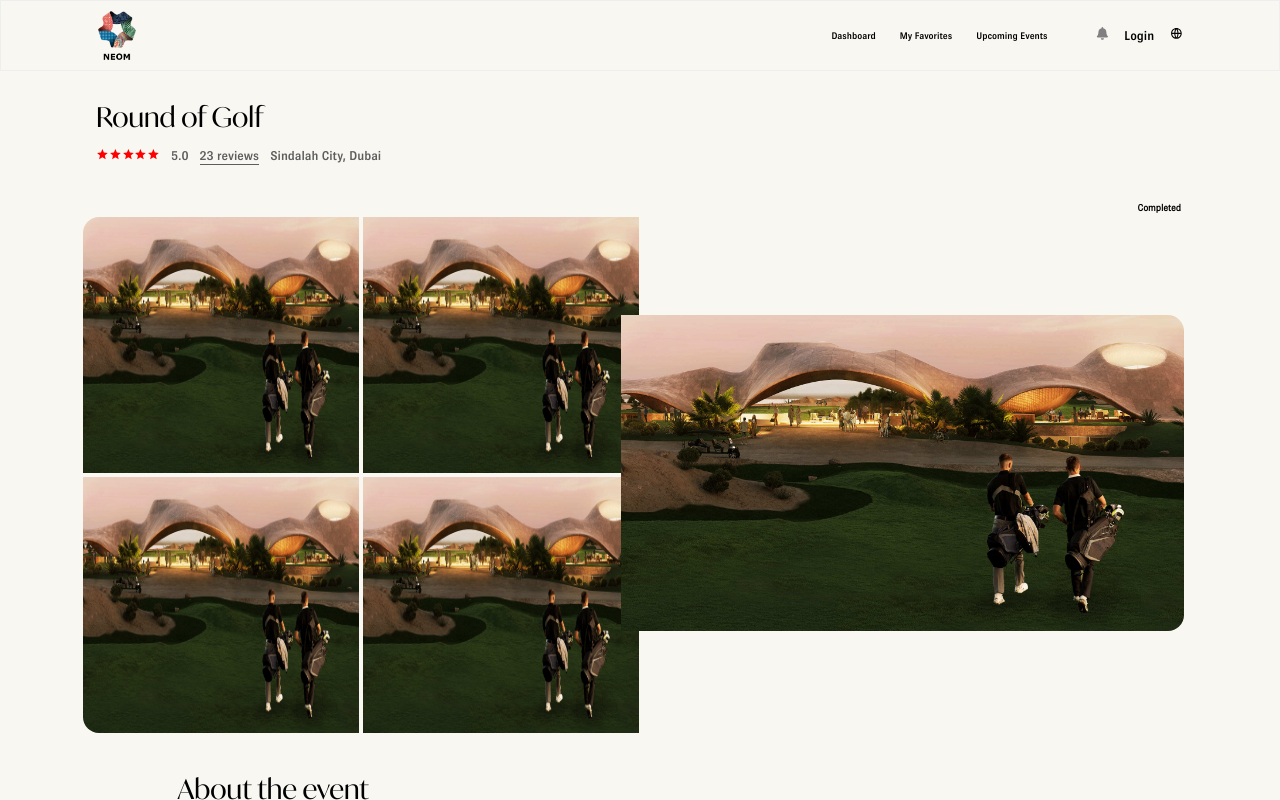
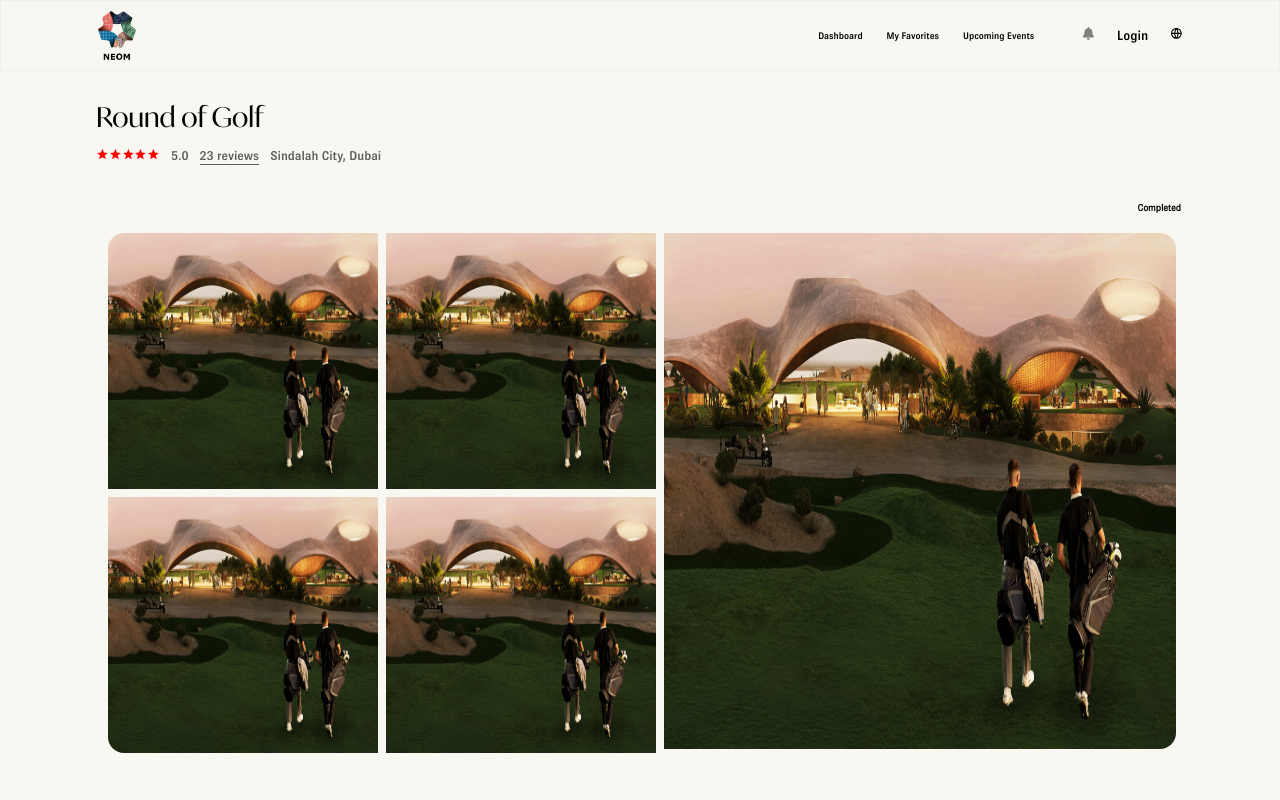
Before and after one commit to anants23O02/NEOM, a React (Vite) app in the folder client/: page /event in a window 1280 px wide. Built offline with nearby package versions, Linux system fonts and the light colour scheme.

Commit message:
made modal for three more pages

```diff
--- a/client/package.json
+++ b/client/package.json
@@ -15,6 +15,7 @@
     "@emotion/styled": "^11.14.0",
     "@mui/icons-material": "^6.4.3",
     "@mui/material": "^6.4.3",
+    "@reduxjs/toolkit": "^2.5.1",
     "@types/leaflet": "^1.9.16",
     "framer-motion": "^12.2.0",
     "leaflet": "^1.9.4",
@@ -23,6 +24,7 @@
     "react-dom": "^18.3.1",
     "react-icons": "^5.4.0",
     "react-leaflet": "^4.2.1",
+    "react-redux": "^9.2.0",
     "react-router-dom": "^7.1.5"
   },
   "devDependencies": {
--- a/client/src/App.tsx
+++ b/client/src/App.tsx
@@ -1,8 +1,16 @@
 import { RouterProvider } from "react-router-dom";
 import { router } from "./routes/routes";
-import './styles/App.css';
+import { Provider } from "react-redux";
+import { store } from "./store"; // Adjust path as needed
+
+
+import "./styles/App.css";
 function App() {
-  return <RouterProvider router={router} />;
+  return (
+    <Provider store={store}>
+      <RouterProvider router={router} />
+    </Provider>
+  );
 }
 
 export default App;
--- /dev/null
+++ b/client/src/components/EventImages/EventImages.tsx
@@ -0,0 +1,36 @@
+interface EventImagesProps{
+    image:string;
+}
+import styles from '../../styles/eventimages.module.css';
+
+export const EventImages: React.FC<EventImagesProps> = ({image}) => {
+
+            return (
+                <section className="container">
+                <div className={styles.completion}>Completed</div>
+                <div className={styles.imageSection}>
+                  <div className={styles.fourImages}>
+                    <div className={styles.twoImages}>
+                      <img src={image} alt="" style={{ borderRadius: "1rem 0 0 0" }} />
+                      <img
+                        src={image}
+                        alt=""
+                        style={{ marginLeft: "0px !important" }}
+                      />
+                    </div>
+                    <div className={styles.twoImages}>
+                      <img src={image} alt="" style={{ borderRadius: "0 0 0 1rem" }} />
+                      <img
+                        src={image}
+                        alt=""
+                        style={{ marginLeft: "0px !important" }}
+                      />
+                    </div>
+                  </div>
+                  <div className={styles.bigImage}>
+                    <img src={image} alt="" style={{ borderRadius: "0 1rem 1rem 0" }} />
+                  </div>
+                </div>
+              </section>
+            );
+}
--- /dev/null
+++ b/client/src/components/LoginModal/LoginModal.tsx
@@ -0,0 +1,56 @@
+import { useDispatch, useSelector } from "react-redux";
+import { useRef } from "react";
+import { openModal, closeModal } from "../../store/modalSlice";
+import { RootState } from "./store";
+import styles from "../../styles/loginModal.module.css";
+import { IoIosClose } from "react-icons/io";
+
+export function PositionedModal() {
+  const dispatch = useDispatch();
+  const modal = useSelector((state: RootState) => state.modal);
+  const buttonRef = useRef<HTMLButtonElement>(null);
+
+  const handleButtonClick = () => {
+    if (buttonRef.current) {
+      const rect = buttonRef.current.getBoundingClientRect();
+      dispatch(
+        openModal({
+          top: rect.top + window.scrollY,
+          left: rect.left + window.scrollX,
+        })
+      );
+    }
+  };
+
+  const handleClickOutside = (event: React.MouseEvent) => {
+    const insideModal = modalRef.current?.contains(event.target as Node);
+    const insideButton = buttonRef.current?.contains(event.target as Node);
+    dispatch(closeIfOutside({ inside: insideModal || insideButton }));
+    // console.log('this :>> ', );
+    // dispatch(closeModal());
+  };
+
+  const top = modal.position.top + 25;
+  const left = modal.position.left - 120;
+  return (
+    <div className={styles.LoginButton} onClick={handleClickOutside}>
+      <button
+        ref={buttonRef}
+        onClick={handleButtonClick}
+        className={styles.Login}
+      >
+        Login
+      </button>
+      {modal.visible && (
+        <div className={styles.LoginModal} style={{ top: top, left: left }}>
+          <div className={styles.modalOptions}>
+            <div className={styles.modalOption}>Edit Profile</div>
+            <div className={styles.modalOption}>Feedback</div>
+            <div className={styles.modalOption}>Settings</div>
+          </div>
+            <IoIosClose style={{width:'1rem',marginLeft:'3.5rem'}} onClick={() => dispatch(closeModal())}/>
+        </div>
+      )}
+    </div>
+  );
+}
--- a/client/src/components/Navbar/Navbar.tsx
+++ b/client/src/components/Navbar/Navbar.tsx
@@ -3,8 +3,8 @@ import styles from "../../styles/Navbar.module.css";
 import logo from "../../assets/img/logo2.png";
 import { FaBell } from "react-icons/fa";
 import { RiGlobalLine } from "react-icons/ri";
-// import { Link } from "react-router-dom";
 import { Link, useLocation } from "react-router-dom";
+import { PositionedModal } from "../LoginModal/LoginModal";
 
 export const Navbar: React.FC = () => {
   return (
@@ -42,7 +42,9 @@ export const Navbar: React.FC = () => {
             <li>
               <FaBell style={{ color: "grey" }} />
             </li>
-            <li>Login</li>
+            <li>
+              <PositionedModal />
+            </li>
             <li>
               <RiGlobalLine />
             </li>
--- a/client/src/pages/EventPage.tsx
+++ b/client/src/pages/EventPage.tsx
@@ -8,6 +8,8 @@ import { BiCategory } from "react-icons/bi";
 import { userReviews } from "../assets/Dummydata/UserReviews";
 import { SlLocationPin } from "react-icons/sl";
 import logo from "../assets/img/overwhelmed.svg";
+import {EventImages} from "../components/EventImages/EventImages";
+
 export const EventPage: React.FC = () => {
   return (
     <>
@@ -31,32 +33,7 @@ export const EventPage: React.FC = () => {
           </div>
         </div>
       </section>
-      <section className="container">
-        <div className={style2.completion}>Completed</div>
-        <div className={style2.imageSection}>
-          <div className={style2.fourImages}>
-            <div className={style2.twoImages}>
-              <img src={image} alt="" style={{ borderRadius: "1rem 0 0 0" }} />
-              <img
-                src={image}
-                alt=""
-                style={{ marginLeft: "0px !important" }}
-              />
-            </div>
-            <div className={style2.twoImages}>
-              <img src={image} alt="" style={{ borderRadius: "0 0 0 1rem" }} />
-              <img
-                src={image}
-                alt=""
-                style={{ marginLeft: "0px !important" }}
-              />
-            </div>
-          </div>
-          <div className={style2.bigImage}>
-            <img src={image} alt="" style={{ borderRadius: "0 1rem 1rem 0" }} />
-          </div>
-        </div>
-      </section>
+              <EventImages image={image} />
       <section className="container">
         <section className="container">
           <div className={style2.content}>
--- a/client/src/pages/Upcoming.tsx
+++ b/client/src/pages/Upcoming.tsx
@@ -8,6 +8,9 @@ import { RecommendCards } from "../assets/Dummydata/RecommendCards";
 import { LocationCards } from "../assets/Dummydata/LocationCards";
 import { CiCalendar } from "react-icons/ci";
 import { CiLocationOn } from "react-icons/ci";
+
+
+
 export const Upcoming: React.FC = () => {
 //   const rows = 3;
   const [rows, setRows] = useState<number>(3)
--- /dev/null
+++ b/client/src/store/index.ts
@@ -0,0 +1,11 @@
+import { configureStore } from "@reduxjs/toolkit";
+import modalReducer from "./modalSlice";
+
+export const store = configureStore({
+  reducer: {
+    modal: modalReducer,
+  },
+});
+
+export type RootState = ReturnType<typeof store.getState>;
+export type AppDispatch = typeof store.dispatch;
--- /dev/null
+++ b/client/src/store/modalSlice.ts
@@ -0,0 +1,33 @@
+import { createSlice, PayloadAction } from "@reduxjs/toolkit";
+
+interface ModalState {
+  visible: boolean;
+  position: { top: number; left: number };
+}
+
+const initialState: ModalState = {
+  visible: false,
+  position: { top: 0, left: 0 },
+};
+
+const modalSlice = createSlice({
+  name: "modal",
+  initialState,
+  reducers: {
+    openModal: (state, action: PayloadAction<{ top: number; left: number }>) => {
+      state.visible = true;
+      state.position = action.payload;
+    },
+    closeModal: (state) => {
+      state.visible = false;
+    },
+    closeIfOutside:(state, action: PayloadAction<{ inside: boolean }>) => {
+        if (!action.payload.inside) {
+            state.visible = false;
+          }
+    },
+  },
+});
+
+export const { openModal, closeModal,closeIfOutside } = modalSlice.actions;
+export default modalSlice.reducer;
--- /dev/null
+++ b/client/src/styles/eventimages.module.css
@@ -0,0 +1,52 @@
+.completion {
+    padding: 0.2rem;
+    /* margin-right: 1rem; */
+    font-family: "BrownLight";
+    font-weight: 600;
+    font-size: 0.6rem;
+    text-align: right;
+  }
+  .imageSection {
+    width: 100%;
+    display: flex;
+    flex-direction: row;
+    align-items: center;
+  }
+
+  .fourImages {
+    width: calc(50% - 0.25rem);
+    display: flex;
+    flex-direction: column;
+    margin: 0.5rem; /* Added gap for vertical spacing between the two .twoImages rows */
+    justify-content: space-around;
+    align-items: center;
+  }
+
+  .twoImages {
+    margin: 0.25rem;
+    width: 100%;
+    height: 20vw;
+    display: flex;
+    flex-direction: row;
+    justify-content: start;
+     /* Added gap for horizontal spacing between images in the row */
+  }
+
+  .twoImages img {
+    width: calc(50%); /* Adjust width to prevent overflow */
+    height: 100%;
+    margin: 0.25rem;
+  }
+
+  .bigImage {
+    width: calc(50% - 2rem);
+    padding-top: 0.25rem;
+    height: calc(40vw + 0.25rem);
+    /* width: 20px; */
+    margin-left: 0.75rem !important;
+  }
+
+  .bigImage img {
+    width: 100%; /* Adjust width to prevent overflow */
+    height: 100%;
+  }
--- a/client/src/styles/eventpage.module.css
+++ b/client/src/styles/eventpage.module.css
@@ -16,54 +16,6 @@
 .headingReviews {
   padding-bottom: 1px;
   border-bottom: 1px solid rgb(93, 93, 93);
-}
-.completion {
-  padding: 0.2rem;
-  /* margin-right: 1rem; */
-  font-family: "BrownLight";
-  font-weight: 600;
-  font-size: 0.6rem;
-  text-align: right;
-}
-.imageSection {
-  display: flex;
-  flex-direction: row;
-  align-items: center;
-}
-
-.fourImages {
-  width: calc(49% - 0.5rem);
-
-  display: flex;
-  flex-direction: column;
-  gap: 0.3rem; /* Added gap for vertical spacing between the two .twoImages rows */
-  justify-content: space-around;
-  align-items: center;
-}
-
-.twoImages {
-  width: 43vw;
-  height: 20vw;
-  display: flex;
-  flex-direction: row;
-  justify-content: start;
-  gap: 0.3rem; /* Added gap for horizontal spacing between images in the row */
-}
-
-.twoImages img {
-  width: calc(50%); /* Adjust width to prevent overflow */
-  height: 100%;
-}
-
-.bigImage {
-  /* width: calc(50% - 0.5rem); */
-  height: 100%;
-  /* margin-left: 1rem !important; */
-}
-
-.bigImage img {
-  width: 100%; /* Adjust width to prevent overflow */
-  height: 100%;
 }
 
 .userReviews {
--- /dev/null
+++ b/client/src/styles/loginModal.module.css
@@ -0,0 +1,23 @@
+.LoginButton{
+}
+
+.LoginModal{
+    padding: 0.5rem 1rem;
+    border-radius: 1rem;
+    width: 9rem;
+    position: absolute;
+    z-index: 100;
+    background-color: white;
+    display: flex;
+    flex-direction: row;
+}
+.Login{
+    background: transparent;
+    border: none;
+    font-family: 'Brown';
+}
+.modalOption{
+    letter-spacing: 0.8px;
+    font-family: 'Brown';
+    padding-bottom: 0.25rem;
+}
```
Also changed, not shown: 1 other file (tests, documents, lock files or other folders).
